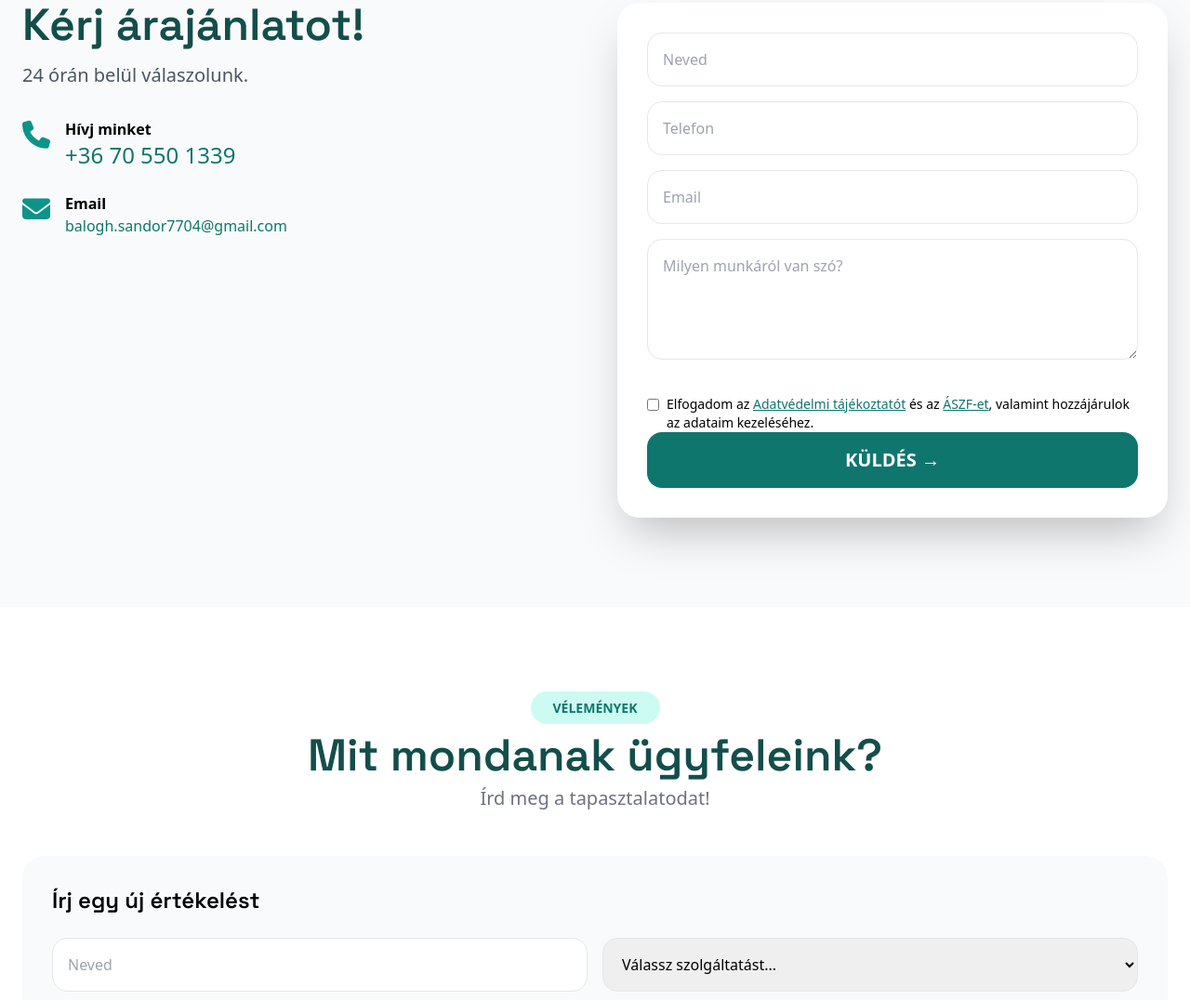
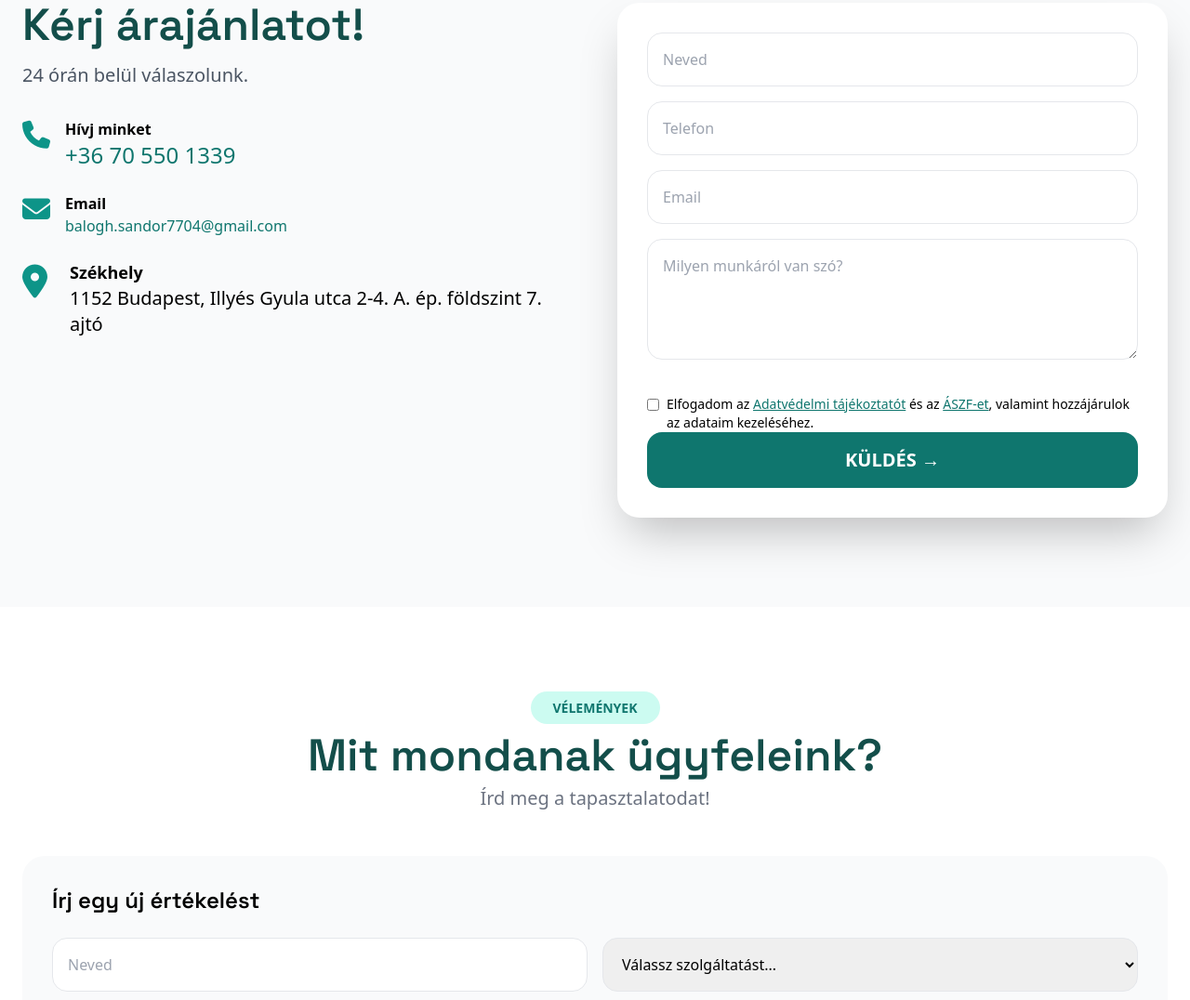
Before and after one commit to asked12/balogh-szerkezet, a plain HTML site: page public/index.html in a window 1280 px wide. Shown: the part 2842-3918 px from the top of the page at 93% size. Drawn offline with nearby package versions, Linux system fonts and the light colour scheme; no server answers.

Commit message:
Update index.html

```diff
--- a/public/index.html
+++ b/public/index.html
@@ -214,6 +214,13 @@
                             <div class="font-bold">Email</div><a href="mailto:balogh.sandor7704@gmail.com"
                                 class="text-teal-700">balogh.sandor7704@gmail.com</a>
                         </div>
+                    </div>
+                    <div class="flex gap-6">
+                            <i class="fa-solid fa-map-marker-alt text-4xl text-teal-600 mt-1"></i>
+                            <div>
+                                <div class="font-semibold text-lg">Székhely</div>
+                                <div class="text-xl">1152 Budapest, Illyés Gyula utca 2-4. A. ép. földszint 7. ajtó</div>
+                            </div>
                     </div>
                 </div>
             </div>
```
